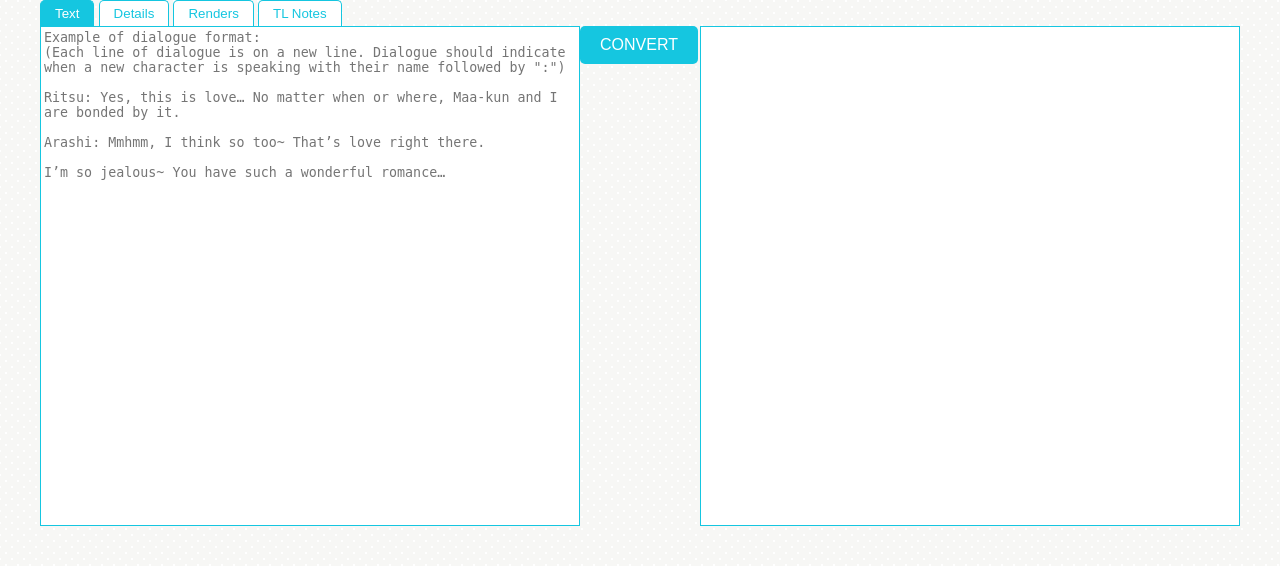
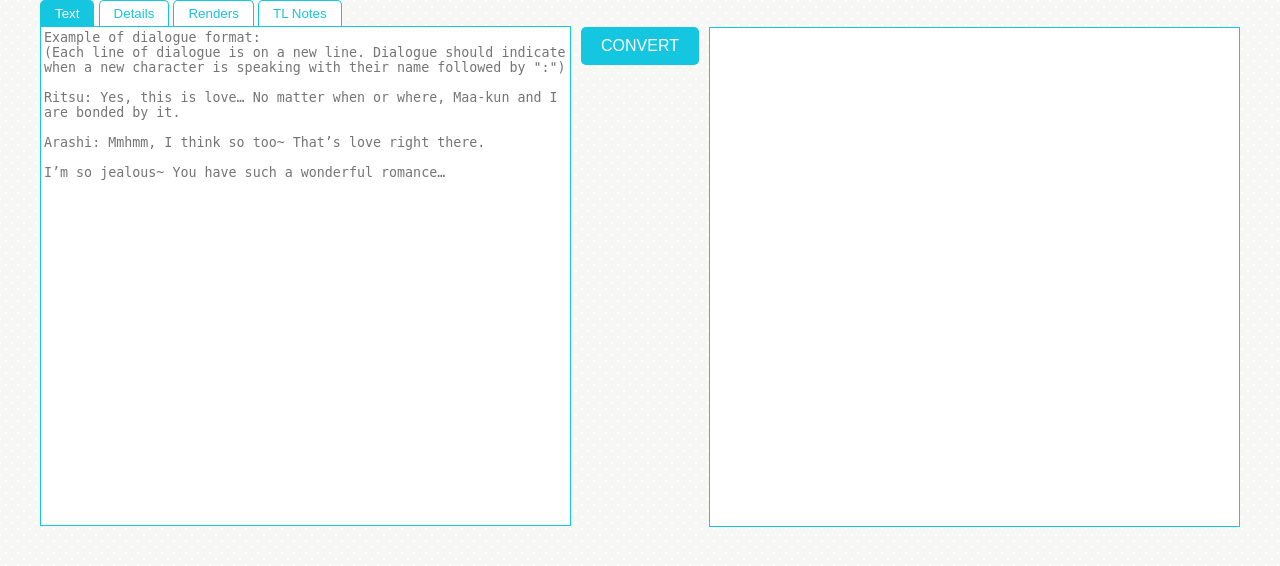
Before and after one commit to myang5/enstars-wiki-parser, a PHP site: page / in a window 1280 px wide. Shown: the part 197-763 px from the top of the page. Run offline with PHP 8.4, Linux system fonts and the light colour scheme; some libraries are stand-ins or nearby versions.

Commit message:
centered the darn convert button ily flex

```diff
--- a/index.html
+++ b/index.html
@@ -36,7 +36,7 @@
   <div id="header"></div>
 
   <div class="main">
-    <div class="input">
+    <div id="input">
       <!---TABS ON TOP OF INPUT!--->
       <div class="tab">
         <button class="tablink" onclick="openTab(this, 'inputArea')" id="defaultOpen">Text</button>
@@ -120,7 +120,7 @@
 
     <button type="button" onclick="convertText()" id="convert">CONVERT</button>
 
-    <textarea id="outputArea"></textarea>
+    <textarea id="output"></textarea>
 
   </div>
 
--- a/styles.css
+++ b/styles.css
@@ -77,11 +77,9 @@ p, li {
 
 .main {
   max-width: 1600px;
-  margin: auto;
-}
-
-.input{
-  min-width: 330px;
+  display: flex;
+  justify-content: center;
+  align-items: flex-start
 }
 
 .tab button {
@@ -107,14 +105,27 @@ div.tab button.active {
     color: #fff;
 }
 
-.tabcontent {
+#input, #output {
     width: 45%;
     min-width: 330px;
     max-width: 700px;
+    height: 500px;
+}
+
+#output {
+    margin-top: 26.5px;
+}
+
+textarea {
     box-sizing: border-box;
-    height: 500px;
-    float: left;
-    display: none;
+    border: 1px solid #15c6e0;
+    resize: none;
+}
+
+.tabcontent {
+    width: 100%;
+    height: 100%;
+    box-sizing: border-box;
     border: 1px solid #15c6e0;
     background-color: #fff;
 }
@@ -123,16 +134,10 @@ div.tab button.active {
     margin-bottom: 10px;
 }
 
-textarea {
-    height: 500px;
-    resize: none;
-    wrap: soft;
-}
-
 #inputArea {
     padding:3px;
     left:50px;
-    required:true;
+    required: true;
     transition: 0.1s;
 }
 
@@ -143,17 +148,6 @@ textarea {
 #inputArea:focus::placeholder{
     color: #fff;
     transition: 0.1s;
-}
-
-#outputArea {
-    width: 45%;
-    min-width: 330px;
-    max-width: 700px;
-    box-sizing: border-box;
-    border: 1px solid #15c6e0;
-    padding:3px;
-    float:right;
-    right:50px;
 }
 
 #detailArea {
@@ -168,9 +162,9 @@ textarea {
 }
 
 #tlArea {
-    padding:3px;
-    left:50px;
-    required:true;
+    padding: 3px;
+    left: 50px;
+    required: true;
     transition: 0.1s;
 }
 
@@ -184,8 +178,7 @@ textarea {
 }
 
 #convert {
-    float: center;
-    margin: auto;
+    margin: 26.5px 10px 0px 10px;
     background-color: #15c6e0;
     border-radius: 5px;
     border-style: none;
```
